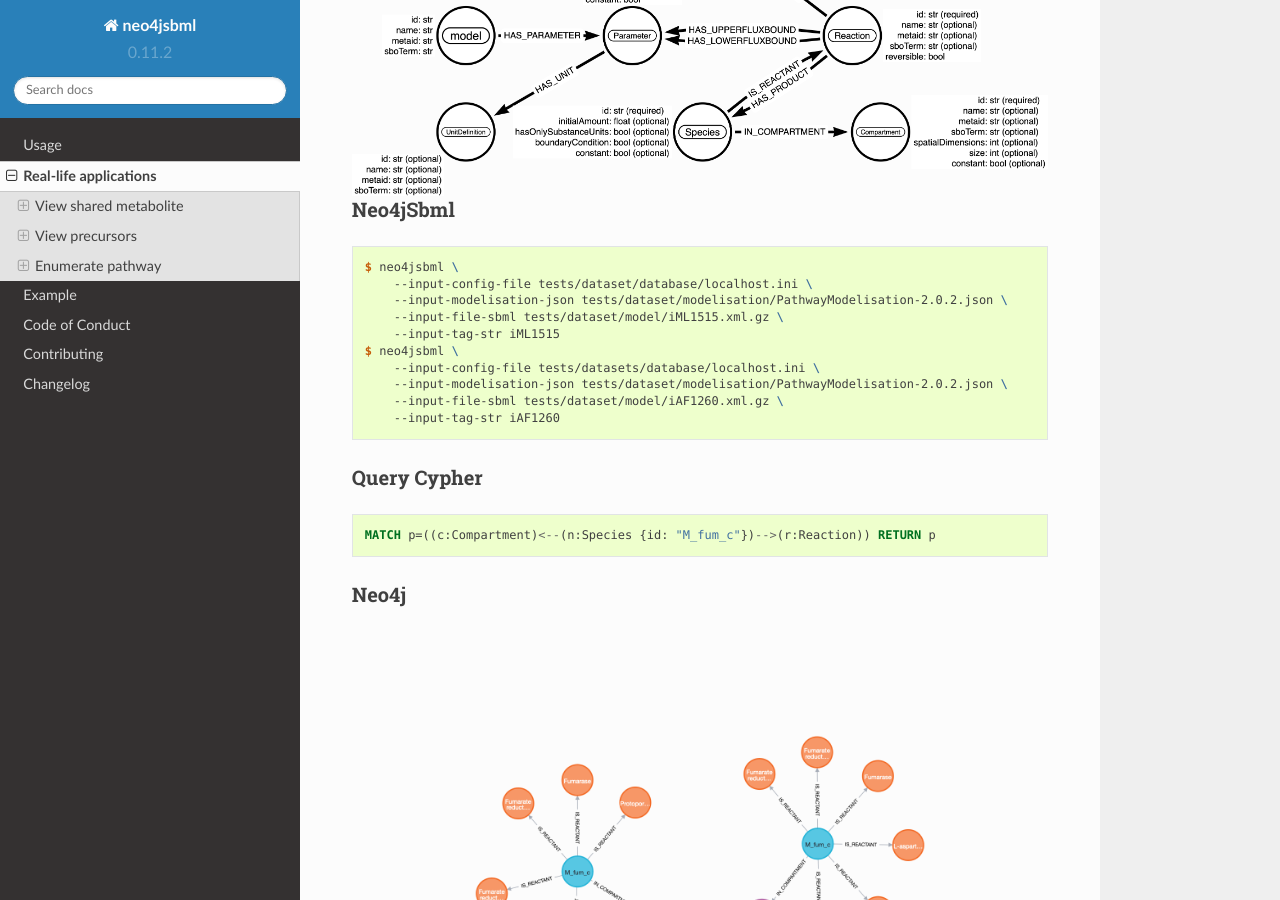
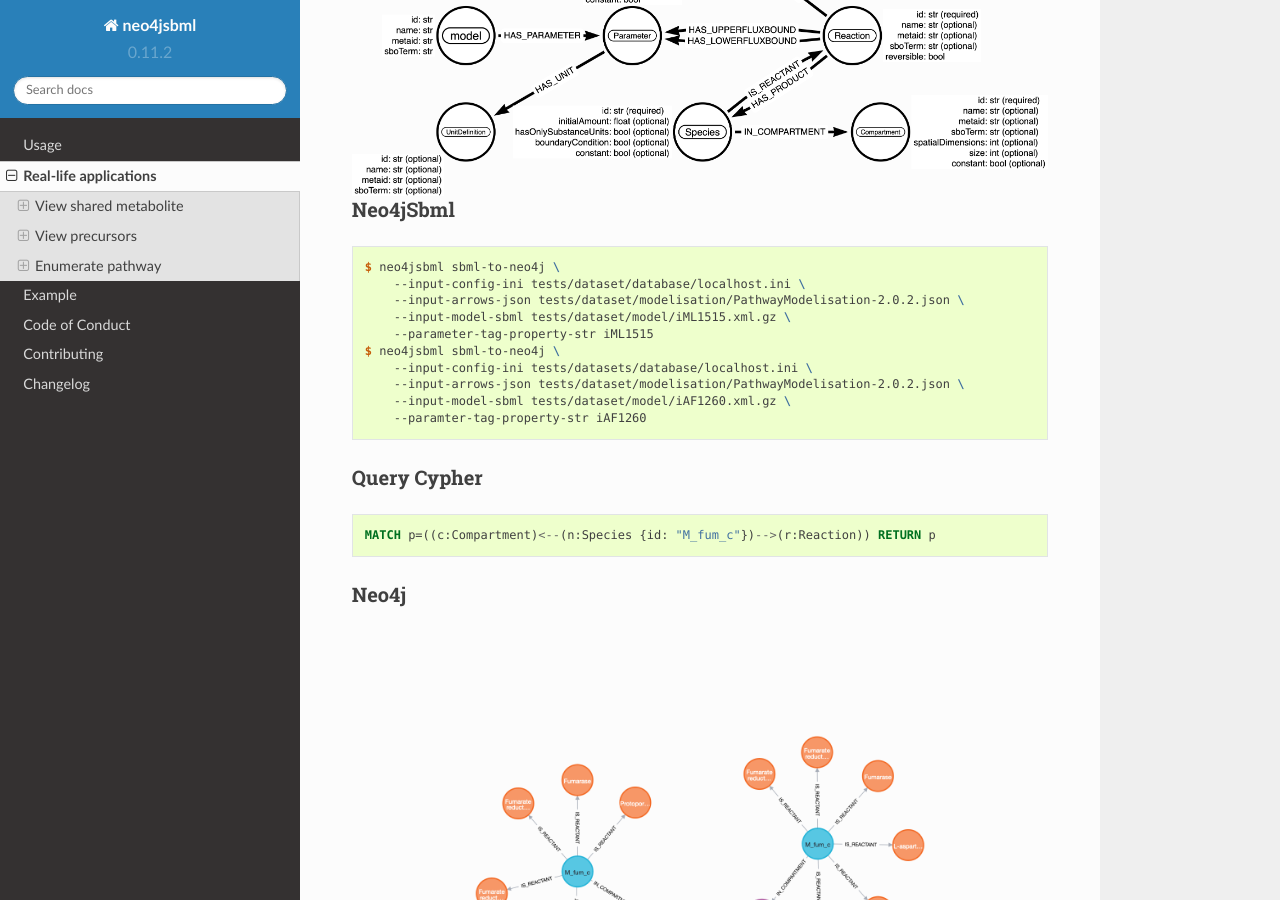
Before and after one commit to brsynth/neo4jsbml, a Sphinx documentation site: the page built from docs/applications.rst, in a window 1280 px wide and 900 px high, scrolled down 508 px. Built offline with Sphinx 7.4.7 and the Read the Docs theme 2.0.0, drawn with Linux system fonts in a browser that asks for light colours; some of the changed text lies outside the part shown.

```diff
--- a/docs/applications.rst
+++ b/docs/applications.rst
@@ -17,16 +17,16 @@ Neo4jSbml
 ^^^^^^^^^
 .. code-block:: console
 
-    $ neo4jsbml \
-        --input-config-file tests/dataset/database/localhost.ini \
-        --input-modelisation-json tests/dataset/modelisation/PathwayModelisation-2.0.2.json \
-        --input-file-sbml tests/dataset/model/iML1515.xml.gz \
-        --input-tag-str iML1515
-    $ neo4jsbml \
-        --input-config-file tests/datasets/database/localhost.ini \
-        --input-modelisation-json tests/dataset/modelisation/PathwayModelisation-2.0.2.json \
-        --input-file-sbml tests/dataset/model/iAF1260.xml.gz \
-        --input-tag-str iAF1260
+    $ neo4jsbml sbml-to-neo4j \
+        --input-config-ini tests/dataset/database/localhost.ini \
+        --input-arrows-json tests/dataset/modelisation/PathwayModelisation-2.0.2.json \
+        --input-model-sbml tests/dataset/model/iML1515.xml.gz \
+        --parameter-tag-property-str iML1515
+    $ neo4jsbml sbml-to-neo4j \
+        --input-config-ini tests/datasets/database/localhost.ini \
+        --input-arrows-json tests/dataset/modelisation/PathwayModelisation-2.0.2.json \
+        --input-model-sbml tests/dataset/model/iAF1260.xml.gz \
+        --paramter-tag-property-str iAF1260
 
 Query Cypher
 ^^^^^^^^^^^^
@@ -57,10 +57,10 @@ Neo4jSbml
 ^^^^^^^^^
 .. code-block:: console
 
-    $ neo4jsbml \
-        --input-config-file tests/dataset/database/localhost.ini \
-        --input-modelisation-json tests/dataset/modelisation/PathwayModelisation-2.0.2.json \
-        --input-file-sbml tests/dataset/model/e_coli_core.xml.gz
+    $ neo4jsbml sbml-to-neo4j \
+        --input-config-ini tests/dataset/database/localhost.ini \
+        --input-arrows-json tests/dataset/modelisation/PathwayModelisation-2.0.2.json \
+        --input-model-sbml tests/dataset/model/e_coli_core.xml.gz
 
 Query Cypher
 ^^^^^^^^^^^^
@@ -107,10 +107,10 @@ Neo4jSbml
 ^^^^^^^^^
 .. code-block:: console
 
-    $ neo4jsbml \
-        --input-config-file tests/dataset/database/localhost.ini \
-        --input-modelisation-json tests/dataset/modelisation/EnumeratePathway.json \
-        --input-file-sbml tests/dataset/model/e_coli_core.xml.gz
+    $ neo4jsbml sbml-to-neo4j \
+        --input-config-ini tests/dataset/database/localhost.ini \
+        --input-arrows-json tests/dataset/modelisation/EnumeratePathway.json \
+        --input-model-sbml tests/dataset/model/e_coli_core.xml.gz
 
 Graph Refactoring
 ^^^^^^^^^^^^^^^^^
```
Also changed, not shown: README.md (+9 -7 lines), docs/usage.rst (+7 -7 lines), 5 other files.
